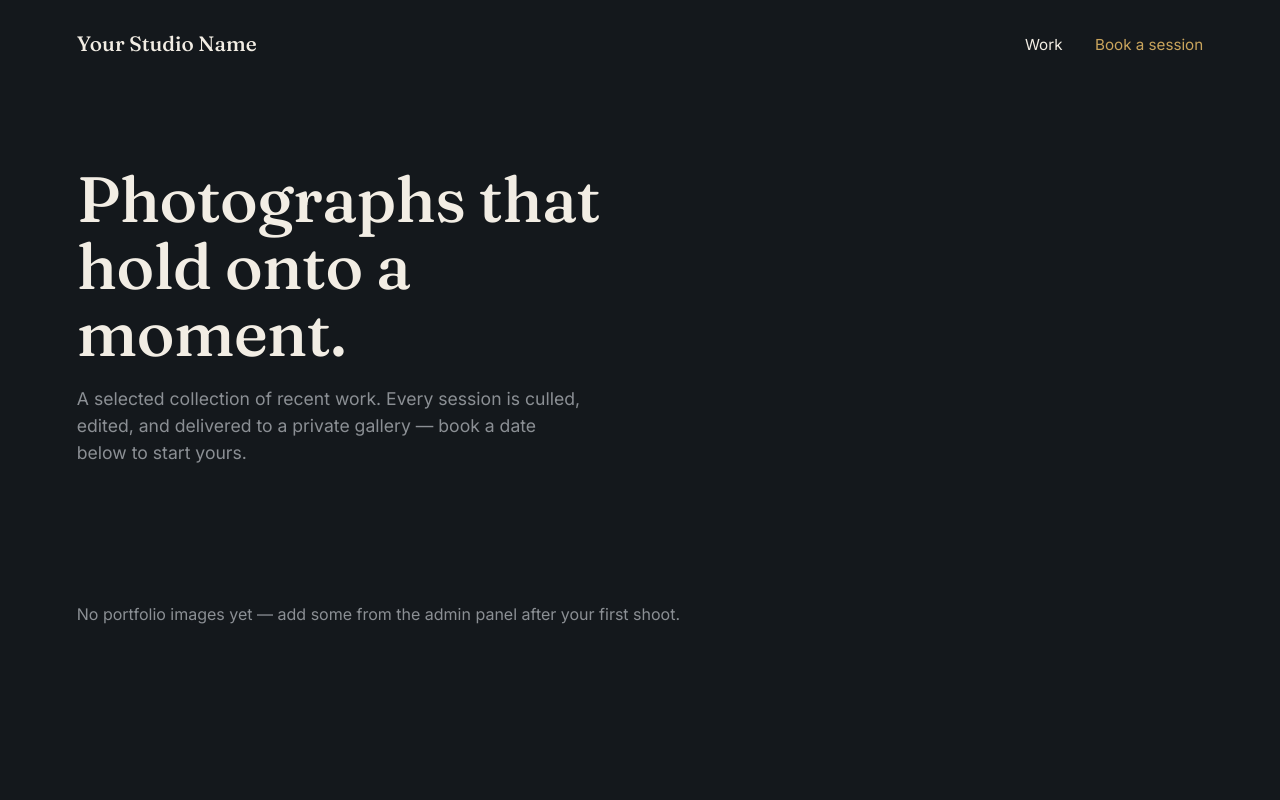
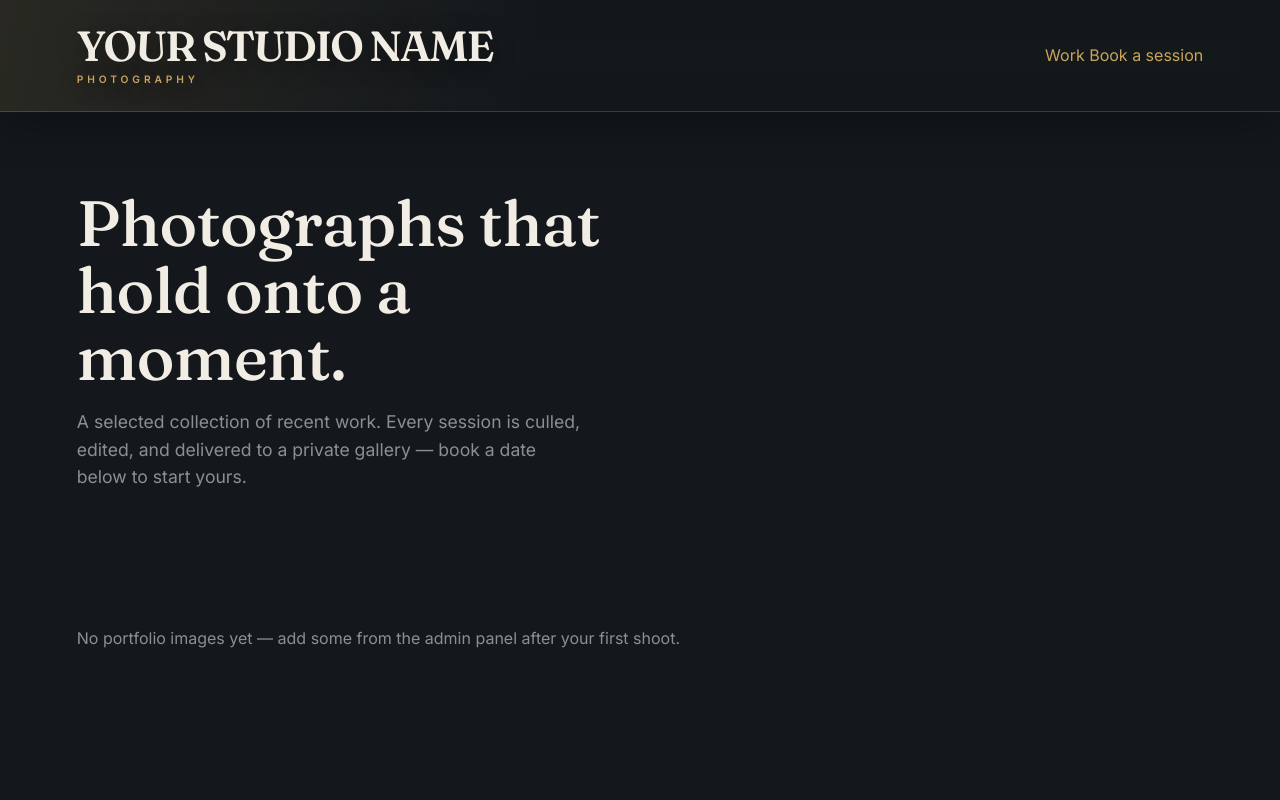
Before and after one commit to Krisheverglades/photostudio, a FastAPI app: page / in a window 1280 px wide. Run offline with FastAPI, Linux system fonts and the light colour scheme.

Commit message:
Redesign persistent public title bar

```diff
--- a/app/static/style.css
+++ b/app/static/style.css
@@ -2,14 +2,14 @@
    Color: charcoal #14181C (bg), ivory #F2EDE4 (text/light bg),
           amber #C9A45C (accent, darkroom safelight), moss #48594F (secondary),
           smoke #8B8F94 (muted)
-   Type:  "Fraunces" (display serif, photographic/editorial), "Inter" (body/UI)
-   Layout: asymmetric contact-sheet-style grid, left-aligned text, full-bleed photos
+   Type: "Fraunces" (display serif, photographic/editorial), "Inter" (body/UI)
 */
 
 @import url('https://fonts.googleapis.com/css2?family=Fraunces:opsz,wght@9..144,300;9..144,500;9..144,600&family=Inter:wght@400;500;600&display=swap');
 
 :root {
   --charcoal: #14181c;
+  --charcoal-glass: rgba(20, 24, 28, 0.88);
   --ivory: #f2ede4;
   --amber: #c9a45c;
   --moss: #48594f;
@@ -34,17 +34,88 @@
 }
 
 a { color: var(--amber); text-decoration: none; }
-a:hover { text-decoration: underline; }
+a:hover { text-decoration: none; }
 
+/* Identical public title bar on every public page. Only .active changes. */
 .nav {
+  position: sticky;
+  top: 0;
+  z-index: 1000;
+  display: grid;
+  grid-template-columns: minmax(0, 1fr) auto;
+  align-items: center;
+  gap: 32px;
+  min-height: 112px;
+  padding: 20px 6vw;
+  background:
+    linear-gradient(100deg, rgba(201, 164, 92, 0.12), transparent 42%),
+    var(--charcoal-glass);
+  border-bottom: 1px solid rgba(242, 237, 228, 0.16);
+  box-shadow: 0 14px 40px rgba(0, 0, 0, 0.28);
+  backdrop-filter: blur(18px);
+  -webkit-backdrop-filter: blur(18px);
+}
+
+.nav .brand {
+  min-width: 0;
+  color: var(--ivory);
+  font-family: 'Fraunces', serif;
+  font-size: clamp(1.75rem, 3.3vw, 3.15rem);
+  font-weight: 600;
+  line-height: 0.9;
+  letter-spacing: -0.045em;
+  text-transform: uppercase;
+  text-shadow: 0 5px 24px rgba(0, 0, 0, 0.45);
+}
+
+.nav .brand a { color: inherit; }
+
+.nav .brand::after {
+  content: 'PHOTOGRAPHY';
+  display: block;
+  margin-top: 9px;
+  color: var(--amber);
+  font-family: 'Inter', sans-serif;
+  font-size: clamp(0.58rem, 0.8vw, 0.72rem);
+  font-weight: 600;
+  line-height: 1;
+  letter-spacing: 0.38em;
+}
+
+.nav-links {
   display: flex;
-  justify-content: space-between;
   align-items: center;
-  padding: 28px 6vw;
+  gap: 8px;
 }
-.nav .brand { font-family: 'Fraunces', serif; font-size: 1.3rem; }
-.nav a { color: var(--ivory); margin-left: 28px; font-size: 0.95rem; }
-.nav a.cta { color: var(--amber); }
+
+.nav-link {
+  position: relative;
+  display: inline-flex;
+  align-items: center;
+  min-height: 46px;
+  padding: 10px 17px;
+  color: var(--ivory);
+  border: 1px solid transparent;
+  border-radius: 999px;
+  font-size: 0.76rem;
+  font-weight: 600;
+  letter-spacing: 0.14em;
+  text-transform: uppercase;
+  transition: color 180ms ease, border-color 180ms ease, background 180ms ease, transform 180ms ease;
+}
+
+.nav-link:hover {
+  color: var(--amber);
+  border-color: rgba(201, 164, 92, 0.38);
+  transform: translateY(-2px);
+}
+
+.nav-link.active {
+  color: var(--charcoal);
+  background: var(--amber);
+  border-color: var(--amber);
+  box-shadow: 0 7px 22px rgba(201, 164, 92, 0.23);
+}
 
 .hero {
   padding: 6vw 6vw 3vw;
@@ -70,11 +141,6 @@
 .grid img:hover { filter: grayscale(0%); }
 .grid a:nth-child(5n+1) { grid-column: span 2; }
 .grid a:nth-child(5n+1) img { height: 340px; }
-
-@media (max-width: 720px) {
-  .grid { grid-template-columns: repeat(2, 1fr); }
-  .grid a:nth-child(5n+1) { grid-column: span 2; }
-}
 
 .panel {
   max-width: 560px;
@@ -152,3 +218,17 @@
   color: var(--smoke);
 }
 .tag.ready { border-color: var(--moss); color: #8bbf9f; }
+
+@media (max-width: 720px) {
+  .nav {
+    grid-template-columns: 1fr;
+    gap: 16px;
+    min-height: 0;
+    padding-block: 18px;
+  }
+  .nav .brand { font-size: clamp(1.65rem, 8vw, 2.35rem); }
+  .nav-links { width: 100%; }
+  .nav-link { flex: 1; justify-content: center; }
+  .grid { grid-template-columns: repeat(2, 1fr); }
+  .grid a:nth-child(5n+1) { grid-column: span 2; }
+}
```
